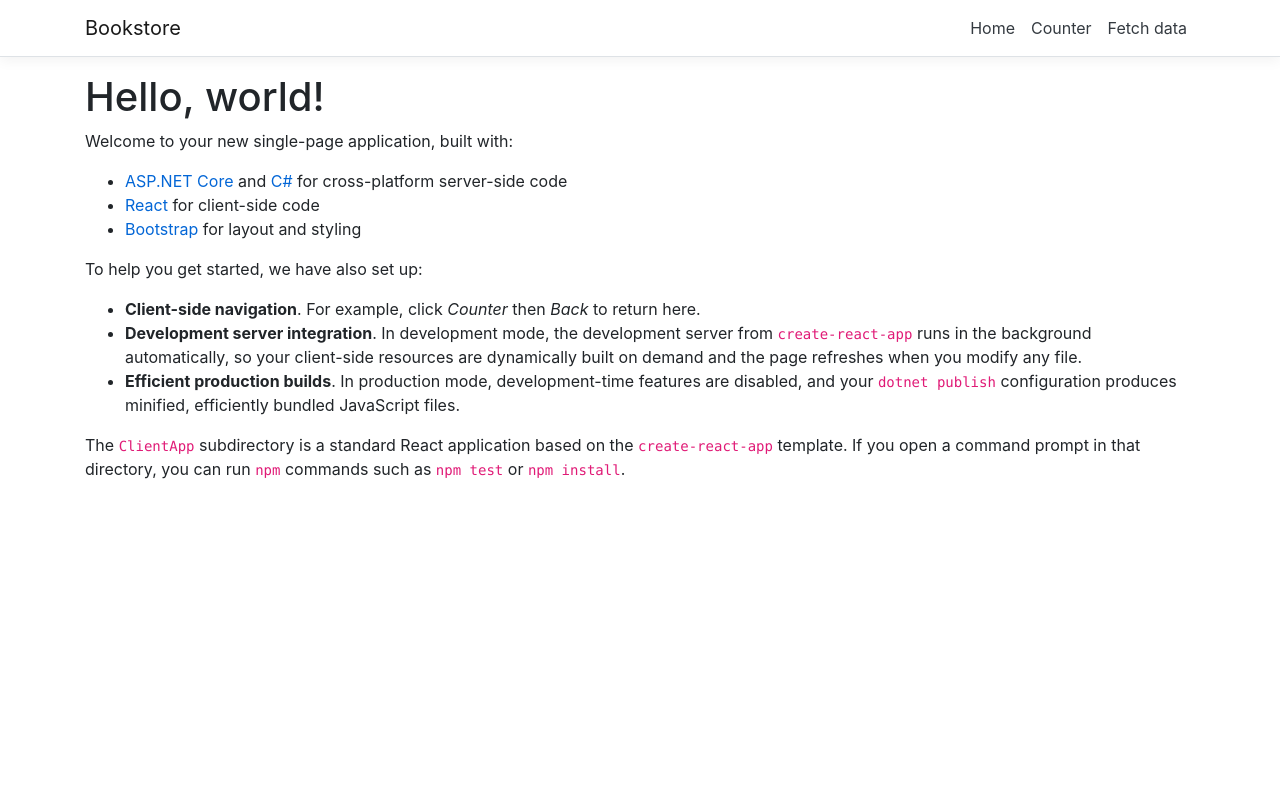
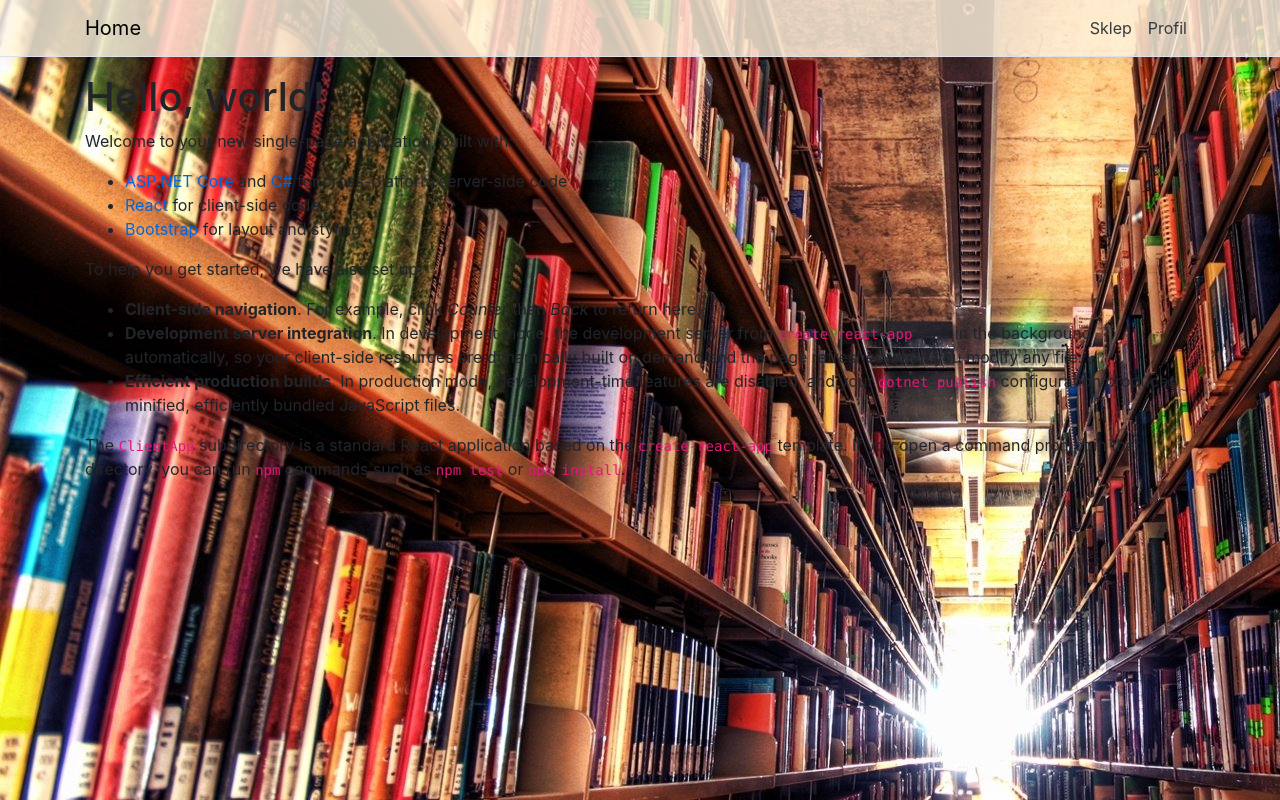
Before and after one commit to nakayecc/bookstore, a React (Create React App) app in the folder ClientApp/: page / in a window 1280 px wide. Built offline with nearby package versions, Linux system fonts and the light colour scheme.

Commit message:
Customize navbar

```diff
--- a/ClientApp/src/App.js
+++ b/ClientApp/src/App.js
@@ -5,7 +5,7 @@ import { Home } from './components/Home';
 import { FetchData } from './components/FetchData';
 import { Counter } from './components/Counter';
 
-import './custom.css'
+import './css/custom.css'
 
 export default class App extends Component {
   static displayName = App.name;
--- a/ClientApp/src/components/NavMenu.js
+++ b/ClientApp/src/components/NavMenu.js
@@ -1,7 +1,7 @@
 import React, { Component } from 'react';
 import { Collapse, Container, Navbar, NavbarBrand, NavbarToggler, NavItem, NavLink } from 'reactstrap';
 import { Link } from 'react-router-dom';
-import './NavMenu.css';
+import '../css/NavMenu.css';
 
 export class NavMenu extends Component {
   static displayName = NavMenu.name;
@@ -24,20 +24,17 @@ export class NavMenu extends Component {
   render () {
     return (
       <header>
-        <Navbar className="navbar-expand-sm navbar-toggleable-sm ng-white border-bottom box-shadow mb-3" light>
+        <Navbar className="navv navbar-expand-sm navbar-toggleable-sm ng-white border-bottom box-shadow mb-3">
           <Container>
-            <NavbarBrand tag={Link} to="/">Bookstore</NavbarBrand>
+            <NavbarBrand tag={Link} to="/">Home</NavbarBrand>
             <NavbarToggler onClick={this.toggleNavbar} className="mr-2" />
             <Collapse className="d-sm-inline-flex flex-sm-row-reverse" isOpen={!this.state.collapsed} navbar>
               <ul className="navbar-nav flex-grow">
                 <NavItem>
-                  <NavLink tag={Link} className="text-dark" to="/">Home</NavLink>
+                  <NavLink tag={Link} className="text-dark" to="/">Sklep</NavLink>
                 </NavItem>
                 <NavItem>
-                  <NavLink tag={Link} className="text-dark" to="/counter">Counter</NavLink>
-                </NavItem>
-                <NavItem>
-                  <NavLink tag={Link} className="text-dark" to="/fetch-data">Fetch data</NavLink>
+                  <NavLink tag={Link} className="text-dark" to="/counter">Profil</NavLink>
                 </NavItem>
               </ul>
             </Collapse>
--- a/ClientApp/src/components/NavMenu.css
+++ b/ClientApp/src/css/NavMenu.css
@@ -2,6 +2,7 @@ a.navbar-brand {
   white-space: normal;
   text-align: center;
   word-break: break-all;
+  color: black;
 }
 
 html {
@@ -16,3 +17,7 @@ html {
 .box-shadow {
   box-shadow: 0 .25rem .75rem rgba(0, 0, 0, .05);
 }
+
+.navv {
+  background-color: rgba(255, 245, 226, 0.8);
+}
--- a/ClientApp/src/custom.css
+++ b/ClientApp/src/css/custom.css
@@ -12,3 +12,7 @@ code {
   background-color: #1b6ec2;
   border-color: #1861ac;
 }
+
+body{
+  background-image: url("../img/bg.jpg");
+}
```
Also changed, not shown: ClientApp/src/img/bg.jpg (added).
